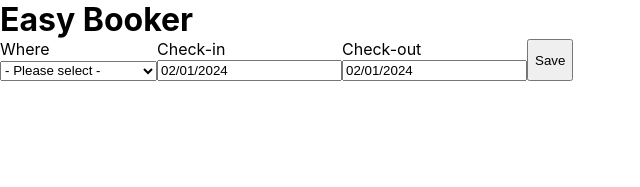
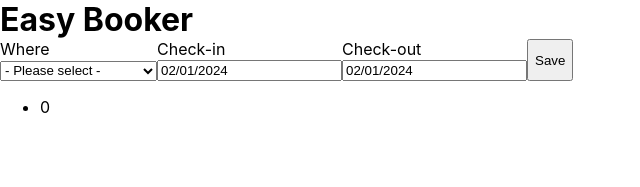
Before and after one commit to lousousa/easy-booker, a React (Vite) app: page / in a window 1280 px wide. Both pictures are taken after a click on the button "Save". Shown: the top 187 px of the page, without its empty margins (0-640 px from the left). Built offline with nearby package versions, Linux system fonts and the light colour scheme.

Commit message:
add local forage

```diff
--- a/package.json
+++ b/package.json
@@ -10,6 +10,7 @@
     "preview": "vite preview"
   },
   "dependencies": {
+    "localforage": "^1.10.0",
     "react": "^18.2.0",
     "react-datepicker": "^6.1.0",
     "react-dom": "^18.2.0"
--- a/src/App.tsx
+++ b/src/App.tsx
@@ -1,12 +1,16 @@
-import BookingForm from "./components/BookingForm"
+import { DataProvider } from './DataProvider'
+import BookingForm from './components/BookingForm'
+import BookingList from './components/BookingList'
 
 function App() {
   return (
-    <>
+    <DataProvider>
       <h1>Easy Booker</h1>
 
       <BookingForm />
-    </>
+
+      <BookingList />
+    </DataProvider>
   )
 }
 
--- /dev/null
+++ b/src/DataProvider.tsx
@@ -0,0 +1,32 @@
+import { useEffect, useState, useContext, createContext } from 'react'
+import localForage from 'localforage'
+
+import { Booking, DataContext, DataProviderProps } from './types'
+
+const DataContext = createContext<DataContext | null>(null)
+
+export const DataProvider = ({ children }: DataProviderProps) => {
+  const [data, setData] = useState<Booking[]>([])
+
+  const loadData = async () => {
+    const bookings = await localForage.getItem<Booking[]>('bookings')
+    if (bookings) setData(bookings)
+  }
+
+  useEffect(() => { loadData() }, [])
+
+  return (
+    <DataContext.Provider value={{ data, setData }}>
+      {children}
+    </DataContext.Provider>
+  )
+}
+
+export const useData = () => {
+  const context = useContext(DataContext)
+  if (context === undefined) {
+    throw new Error('useData must be used within a DataProvider')
+  }
+
+  return context
+}
--- a/src/components/BookingForm.tsx
+++ b/src/components/BookingForm.tsx
@@ -1,12 +1,17 @@
 import React, { useState } from 'react'
+import { useData } from '../DataProvider'
 import styled from 'styled-components'
+import localForage from 'localforage'
 import DatePicker from 'react-datepicker'
 import 'react-datepicker/dist/react-datepicker.min.css'
 
+import { Booking } from '../types'
+
 export default function BookingForm() {
-  const [place, setPlace] = useState<number>(0)
+  const [placeId, setPlaceId] = useState<number>(0)
   const [checkInDate, setCheckInDate] = useState(new Date())
   const [checkOutDate, setCheckOutDate] = useState(new Date())
+  const { setData } = useData()!
 
   const placesOptions = [
     { id: 1, title: 'Crystal Cove Hotel' },
@@ -21,10 +26,15 @@ export default function BookingForm() {
     { id: 10, title: 'Velvet Retreat' }
   ]
 
-  const handleSubmit = (ev: React.SyntheticEvent) => {
+  const handleSubmit = async (ev: React.SyntheticEvent) => {
     ev.preventDefault()
 
-    console.log(place, checkInDate, checkOutDate)
+    let bookings: Booking[] | null = await localForage.getItem('bookings')
+    if (!bookings) bookings = []
+
+    bookings.push({ placeId, checkInDate, checkOutDate })
+    await localForage.setItem('bookings', bookings)
+    setData(bookings)
   }
 
   return (
@@ -36,10 +46,10 @@ export default function BookingForm() {
 
         <select
           onChange={(ev) => {
-            setPlace(parseInt(ev.target.value, 10))
+            setPlaceId(parseInt(ev.target.value, 10))
           }}
         >
-          {place === 0 && (<option>- Please select -</option>)}
+          {placeId === 0 && (<option>- Please select -</option>)}
 
           {placesOptions.map(place =>
             <option
--- /dev/null
+++ b/src/components/BookingList.tsx
@@ -0,0 +1,13 @@
+import { useData } from '../DataProvider'
+
+export default function BookingList() {
+  const { data } = useData()!
+
+  return (
+    <ul>
+      {data.map((booking, idx) => (
+        <li key={'booking_item_' + idx}>{booking.placeId}</li>
+      ))}
+    </ul>
+  )
+}
--- /dev/null
+++ b/src/types.ts
@@ -0,0 +1,16 @@
+import { ReactNode } from 'react'
+
+export interface Booking {
+  placeId: number;
+  checkInDate: Date;
+  checkOutDate: Date
+}
+
+export interface DataContext {
+  data: Booking[];
+  setData: (value: Booking[]) => void
+}
+
+export interface DataProviderProps {
+  children: ReactNode
+}
```
Also changed, not shown: 1 other file (tests, documents, lock files or other folders).
